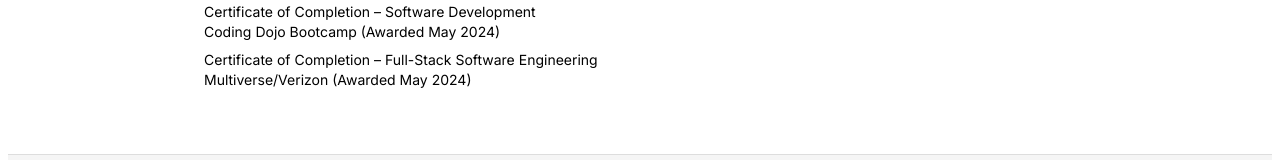
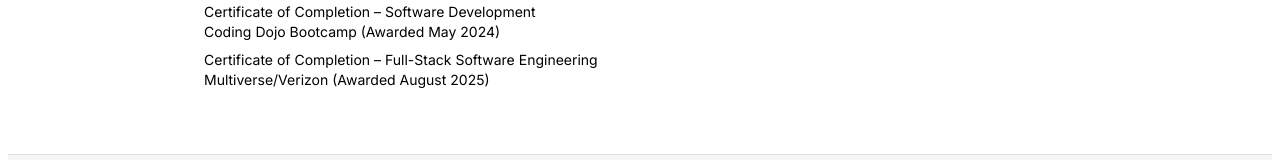
Before and after one commit to evanmrosas/MV_Portfolio, a React (Vite) app: page /about in a window 1280 px wide. Shown: the part 1804-1964 px from the top of the page. Built offline with nearby package versions, Linux system fonts and the light colour scheme.

Commit message:
adjusted awarded date for certificate

```diff
--- a/src/pages/About.jsx
+++ b/src/pages/About.jsx
@@ -154,7 +154,7 @@
             Certificate of Completion – Full-Stack Software Engineering
           </Typography>
           <Typography variant="body2">
-            Multiverse/Verizon (Awarded May 2024)
+            Multiverse/Verizon (Awarded August 2025)
           </Typography>
         </Box>
 
```
